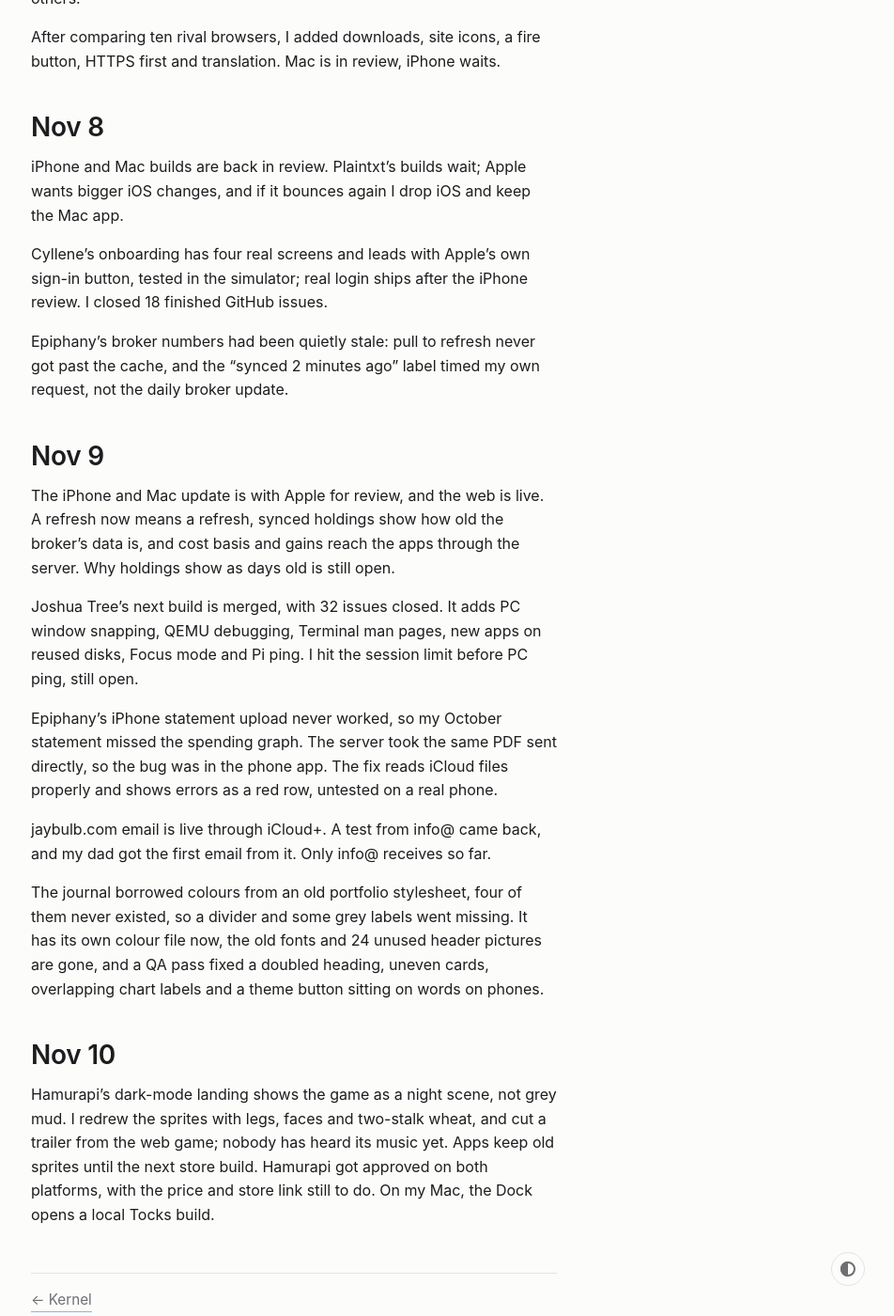
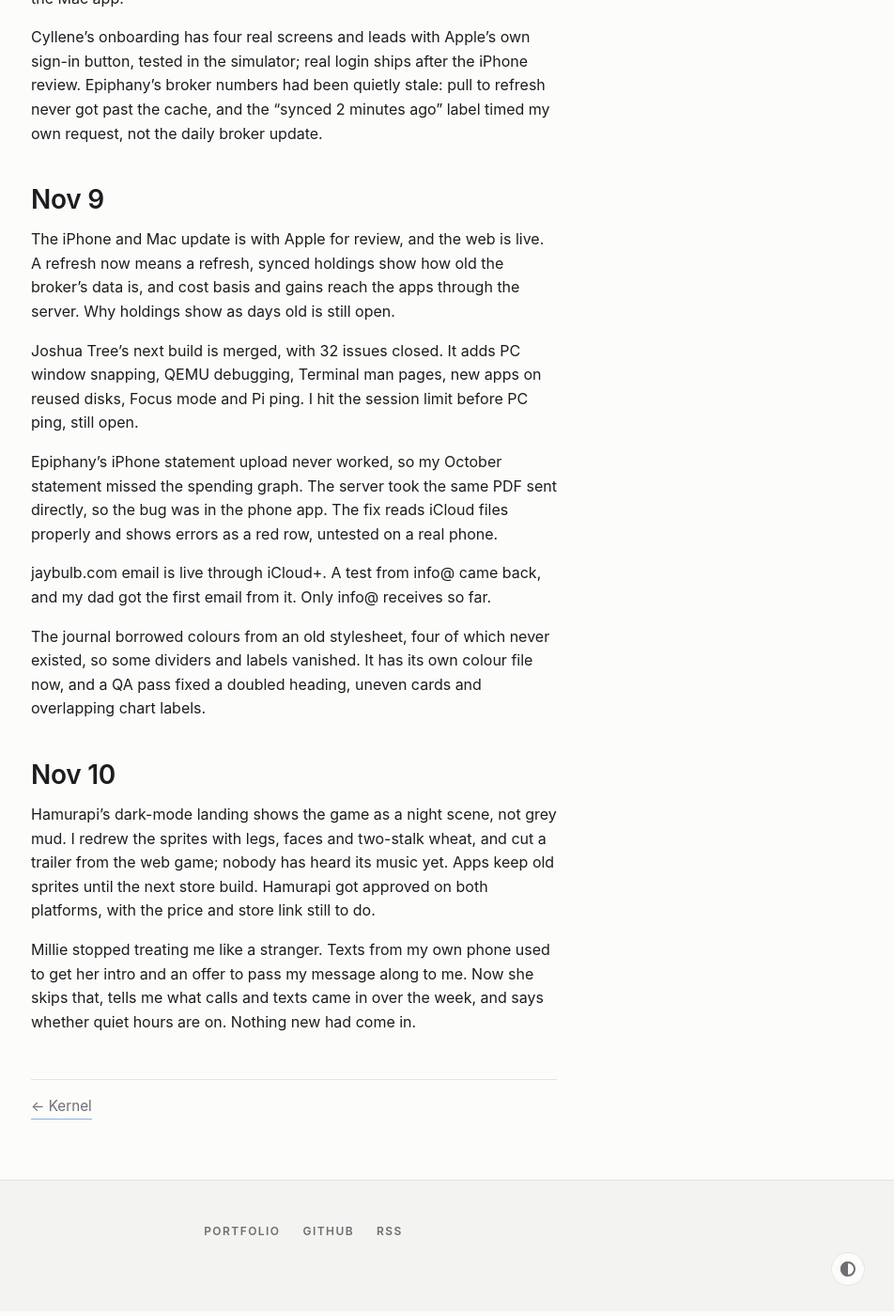
Before and after one commit to nulljosh/journal, a Jekyll site: the page built from _posts/2026-10-02-october.md, in a window 1280 px wide and 1400 px high, scrolled down 4312 px. Shown: the whole window at 94% size, without its empty margins (327-1279 px from the left). Built offline with Jekyll 4.4.1, drawn with Linux system fonts in a browser that asks for light colours; some of the changed text lies outside the part shown.

Commit message:
October: Millie stops treating me like a stranger
Co-Authored-By: Claude Haiku 5.5 <noreply@anthropic.com>

```diff
--- a/_posts/2026-10-02-october.md
+++ b/_posts/2026-10-02-october.md
@@ -30,14 +30,13 @@ I built a digest of twenty AI accounts on X; Plank can call models.
 ## Oct 16-18
 
 Talli's Stripe webhook rejected purchases, fixed; jaybulb.com mail works at info@.
-A security header blocked my tokens file and pages fell back to Times New Roman, so I fixed ten repos. Mailbag and Patois went into review, and I cut GitHub from 62 repos to 31.
+A security header broke fonts on my pages, so I fixed ten repos. Mailbag and Patois went into review, and I cut GitHub from 62 repos to 31.
 
 ## Oct 19-21
 
 Notate's offline update is live on iPhone and Watch; it became Echo. Glyphbox became Icelus, and Curvely went into review as Pan.
 
-Thinkpond became Melete, and Hermes sends nothing without my yes. Nimble got A+ on every BC grade 10 to 12 exam.
-## Oct 22-25
+Thinkpond became Melete, and Hermes sends nothing without my yes.## Oct 22-25
 
 Epiphany splits subscriptions by currency, so US plans stop hitting my Canadian total. Coranto became Bugle, but Apple refused, so the store says BugleNews. Five Apple appeals won.
 
@@ -79,8 +78,7 @@ I let Duke run Papers, Please overnight. It got through day 14 and learned to de
 
 Later Duke went back to Pikmin 2 and wiped its purple Pikmin three times in twenty-five minutes, so it now saves first. Joshemon, my Game Boy game, went public, then got six ability releases.
 
-Joshua Tree shipped Shortcuts, Bluetooth and YouTube, and its Pi graphics chip runs on a driver I wrote by hand. Blackcomb plays MP4 through my own decoders, so far only in the emulator.
-
+Joshua Tree shipped Shortcuts, Bluetooth and YouTube, and its Pi graphics chip runs on a driver I wrote by hand.
 Keyrate got its App Store record, free in 175 countries with nothing collected. Vancouver Vice built its first packaged Mac app, with our own typeface, Seawall.
 
 ## Nov 6
@@ -103,8 +100,7 @@ After comparing ten rival browsers, I added downloads, site icons, a fire button
 
 iPhone and Mac builds are back in review. Plaintxt's builds wait; Apple wants bigger iOS changes, and if it bounces again I drop iOS and keep the Mac app.
 
-Cyllene's onboarding has four real screens and leads with Apple's own sign-in button, tested in the simulator; real login ships after the iPhone review. I closed 18 finished GitHub issues.
-
+Cyllene's onboarding has four real screens and leads with Apple's own sign-in button, tested in the simulator; real login ships after the iPhone review.
 Epiphany's broker numbers had been quietly stale: pull to refresh never got past the cache, and the "synced 2 minutes ago" label timed my own request, not the daily broker update.
 
 ## Nov 9
@@ -117,8 +113,10 @@ Epiphany's iPhone statement upload never worked, so my October statement missed
 
 jaybulb.com email is live through iCloud+. A test from info@ came back, and my dad got the first email from it. Only info@ receives so far.
 
-The journal borrowed colours from an old portfolio stylesheet, four of them never existed, so a divider and some grey labels went missing. It has its own colour file now, the old fonts and 24 unused header pictures are gone, and a QA pass fixed a doubled heading, uneven cards, overlapping chart labels and a theme button sitting on words on phones.
+The journal borrowed colours from an old stylesheet, four of which never existed, so some dividers and labels vanished. It has its own colour file now, and a QA pass fixed a doubled heading, uneven cards and overlapping chart labels.
 
 ## Nov 10
 
-Hamurapi's dark-mode landing shows the game as a night scene, not grey mud. I redrew the sprites with legs, faces and two-stalk wheat, and cut a trailer from the web game; nobody has heard its music yet. Apps keep old sprites until the next store build. Hamurapi got approved on both platforms, with the price and store link still to do. On my Mac, the Dock opens a local Tocks build.
+Hamurapi's dark-mode landing shows the game as a night scene, not grey mud. I redrew the sprites with legs, faces and two-stalk wheat, and cut a trailer from the web game; nobody has heard its music yet. Apps keep old sprites until the next store build. Hamurapi got approved on both platforms, with the price and store link still to do.
+
+Millie stopped treating me like a stranger. Texts from my own phone used to get her intro and an offer to pass my message along to me. Now she skips that, tells me what calls and texts came in over the week, and says whether quiet hours are on. Nothing new had come in.
```
Also changed, not shown: other parts of _posts/2026-10-02-october.md (+1 -2 lines).
